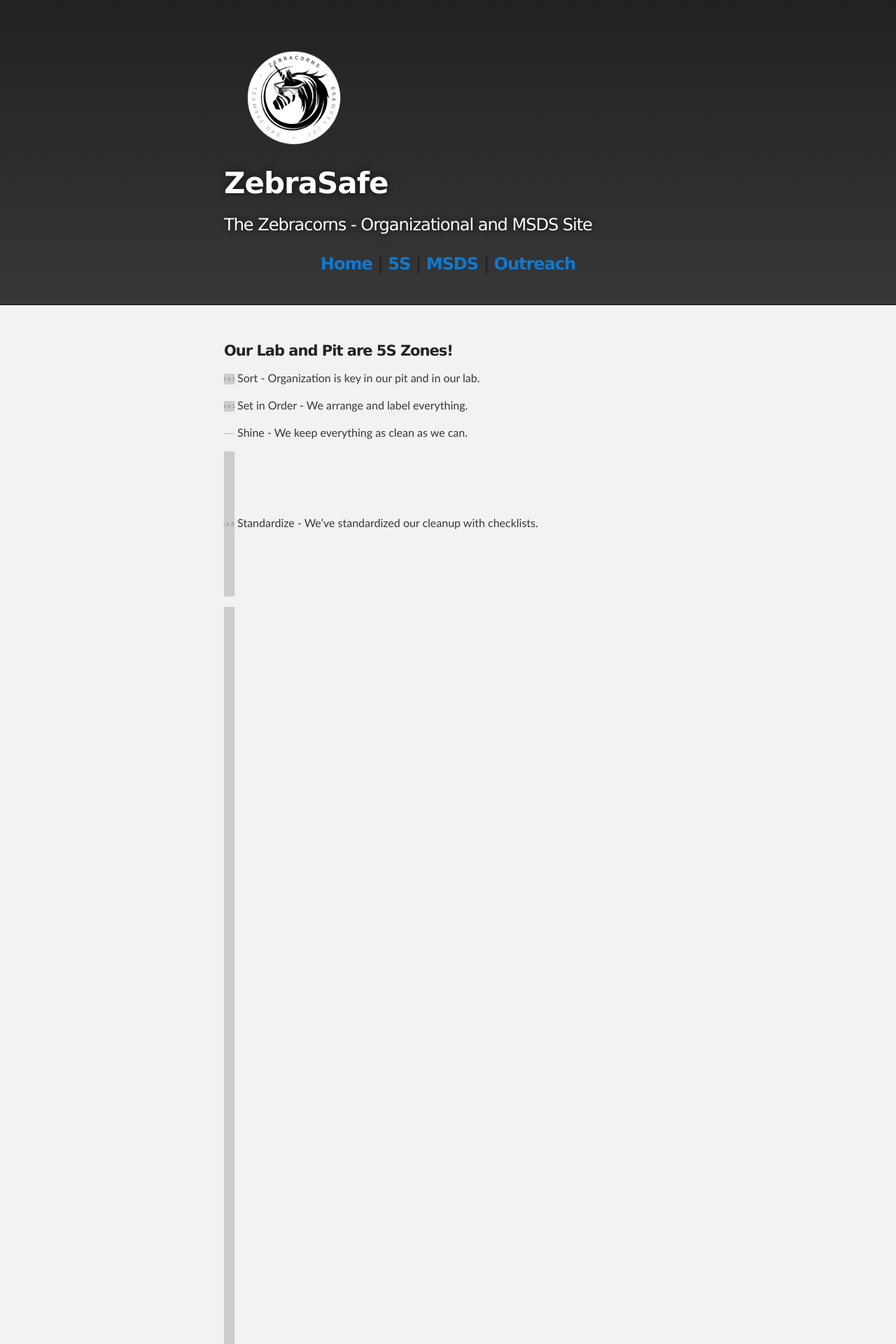
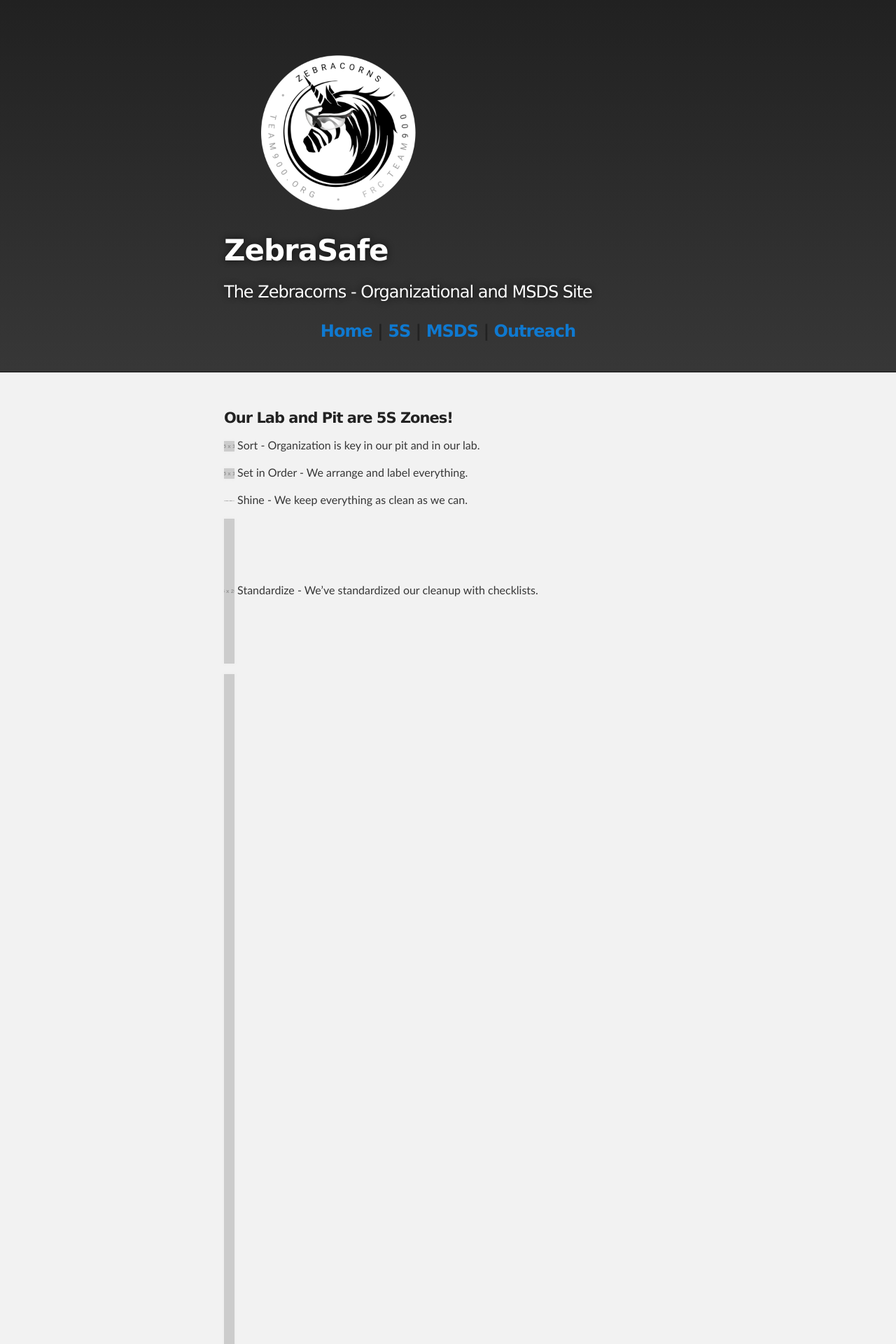
Before and after one commit to FRC900/ZebraSafeSite, a Jekyll site: the page built from index.md, in a window 1280 px wide. Shown: the top 1920 px of the page at 70% size. Built offline with Jekyll 4.4.1, drawn with Linux system fonts in a browser that asks for light colours.

Commit message:
Update default.html

```diff
--- a/_layouts/default.html
+++ b/_layouts/default.html
@@ -16,7 +16,7 @@
     <div id="header_wrap" class="outer">
         <header class="inner">
           <div>
-            <img src="assets/images/SafeZebracorn.png" alt="logo" class="inline" style="width:30%; border:none; -webkit-box-shadow:none"/>
+            <img src="assets/images/SafeZebracorn.png" alt="logo" class="inline" style="width:50%; border:none; -webkit-box-shadow:none"/>
           </div>
           <div>
             {% if site.github.is_project_page %}
```
